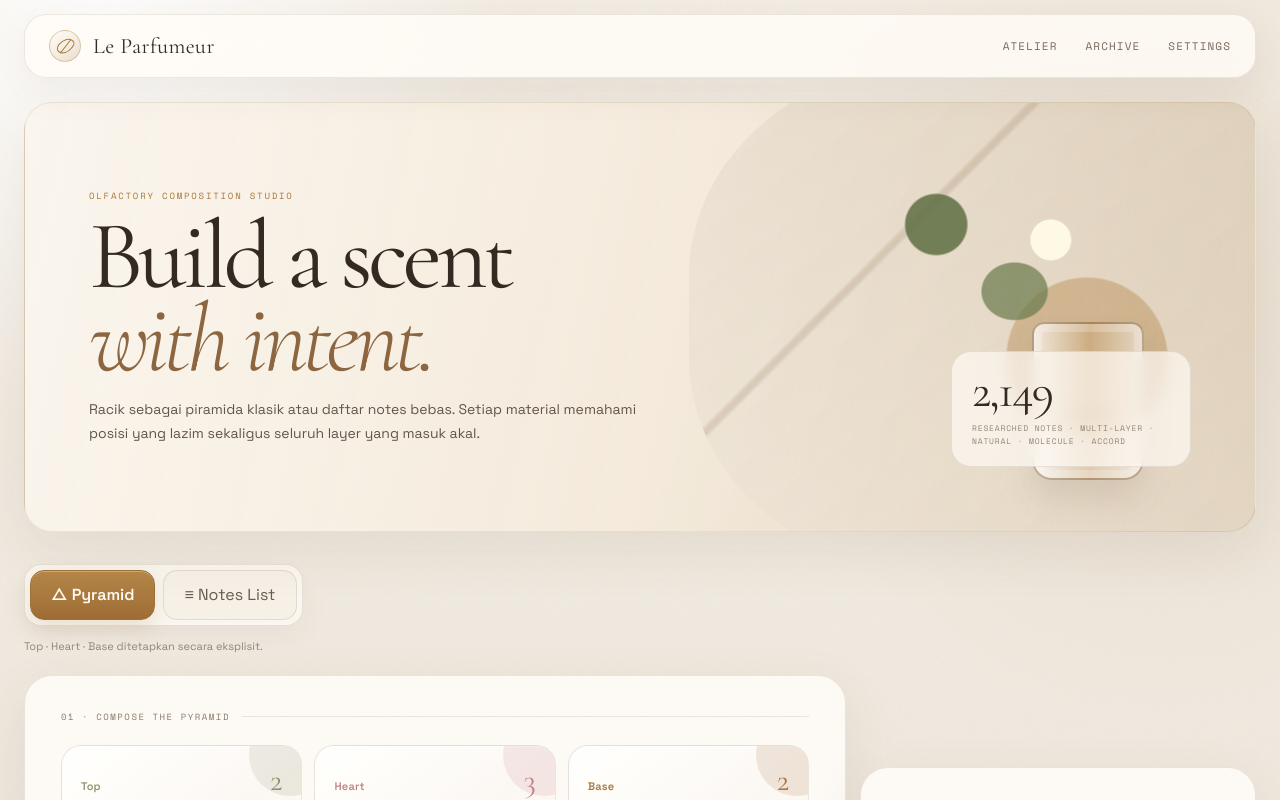
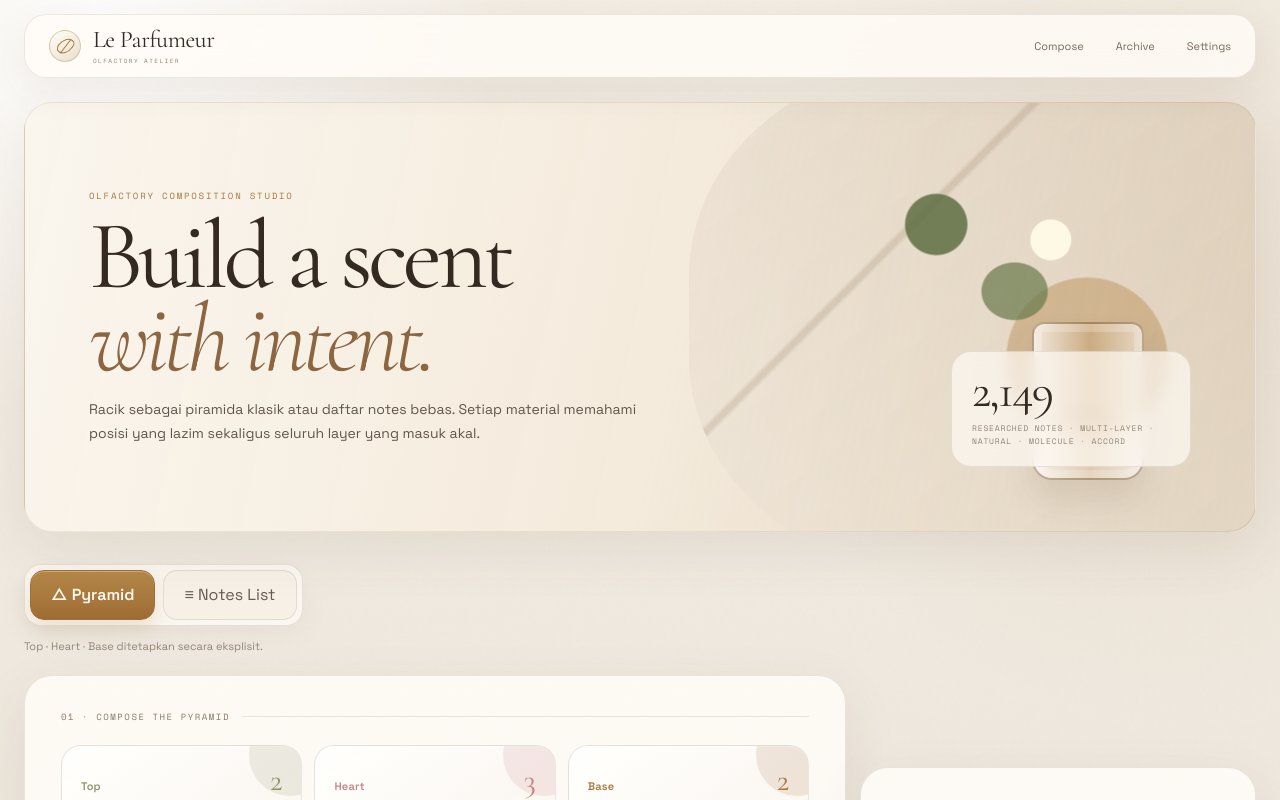
Before and after one commit to ayamkabisat-byte/leperfumer, a Next.js app: page / in a window 1280 px wide. Shown: the top 800 px of the page. Built offline with nearby package versions, Linux system fonts and the light colour scheme.

Commit message:
Refine navigation for Warm Atelier Bento

```diff
--- a/app/layout.tsx
+++ b/app/layout.tsx
@@ -13,20 +13,20 @@ export default function RootLayout({ children }: Readonly<{ children: React.Reac
       <head>
         <link rel="preconnect" href="https://fonts.googleapis.com" />
         <link rel="preconnect" href="https://fonts.gstatic.com" crossOrigin="anonymous" />
-        <link
-          href="https://fonts.googleapis.com/css2?family=Cormorant+Garamond:ital,wght@0,300;0,400;0,600;1,300;1,400&family=Space+Grotesk:wght@300;400;500;600&family=Space+Mono:wght@400;700&display=swap"
-          rel="stylesheet"
-        />
+        <link href="https://fonts.googleapis.com/css2?family=Cormorant+Garamond:ital,wght@0,300;0,400;0,500;0,600;1,300;1,400&family=Space+Grotesk:wght@300;400;500;600&family=Space+Mono:wght@400;700&display=swap" rel="stylesheet" />
       </head>
       <body>
         <div className="app-nav-wrap">
-          <nav className="app-nav site-shell flex items-center justify-between px-5 md:px-6">
-            <Link href="/" className="flex items-center gap-3 no-underline" style={{ color: 'var(--paper)' }}>
+          <nav className="app-nav site-shell flex items-center justify-between px-4 md:px-6">
+            <Link href="/" className="flex items-center gap-3 no-underline">
               <span className="brand-mark" aria-hidden="true" />
-              <span className="brand-name font-serif-lab text-[22px] tracking-[0.02em]">Le Parfumeur</span>
+              <span>
+                <span className="brand-name font-serif-lab text-[24px] leading-none tracking-[-0.02em] block">Le Parfumeur</span>
+                <span className="hidden md:block font-mono-lab text-[6px] uppercase tracking-[.24em] mt-1" style={{color:'var(--muted)'}}>Olfactory atelier</span>
+              </span>
             </Link>
-            <div className="nav-links flex items-center gap-7 font-mono-lab uppercase text-[11px] tracking-[0.1em]">
-              <Link href="/" className="nav-link">Atelier</Link>
+            <div className="nav-links flex items-center gap-6 md:gap-8 text-[11px]">
+              <Link href="/" className="nav-link">Compose</Link>
               <Link href="/gallery" className="nav-link">Archive</Link>
               <Link href="/settings" className="nav-link">Settings</Link>
             </div>
```
